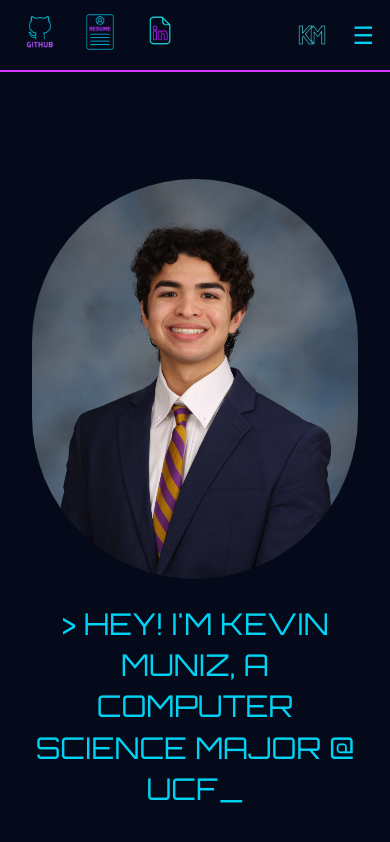
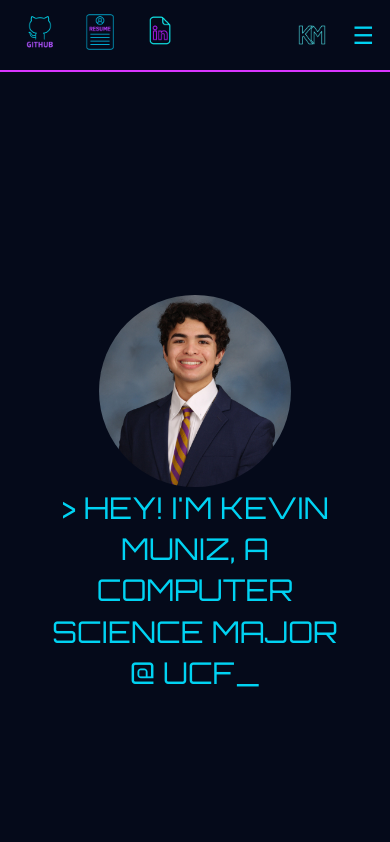
Before and after one commit to KevinMuniz1/Portfolio-Website, a Next.js app: page / in a window 390 px wide. Shown: the top 842 px of the page. Built offline with nearby package versions, Linux system fonts and the light colour scheme.

Commit message:
changes made to imgae resizing

```diff
--- a/app/components/NavigationBar.tsx
+++ b/app/components/NavigationBar.tsx
@@ -79,6 +79,7 @@ export default function NavBar() {
           </ul>
         </div>
       )}
+
     </nav>
   );
 }
--- a/app/components/welcomePageName.tsx
+++ b/app/components/welcomePageName.tsx
@@ -9,7 +9,7 @@ export default function TypingEffect() {
     <img
       src="/profilePic.JPG"
       alt="Kevin Muniz"
-      className="welcome-avatar w-100 h-100 rounded-full mb-6 object-cover"
+      className="rounded-full object-cover w-48 h-48 sm:w-56 sm:h-56 md:w-100 md:h-100"
     />
 
     <div className="text-3xl  leading-snug text-cyan-400 orbitron-text text-center">
--- a/app/page.tsx
+++ b/app/page.tsx
@@ -5,7 +5,7 @@ export default function Home() {
   return (
     <>
     <section id="welcomeSection" className="bg-cyber-navy">
-        <div className="min-h-screen flex justify-center items-center">
+        <div className="min-h-screen flex flex-col md:flex-row justify-center items-center gap-4 md:gap-8 px-4">
         <TypingEffect />
       </div>
     </section>
```
Also changed, not shown: app/globals.css (line endings or trailing spaces).
